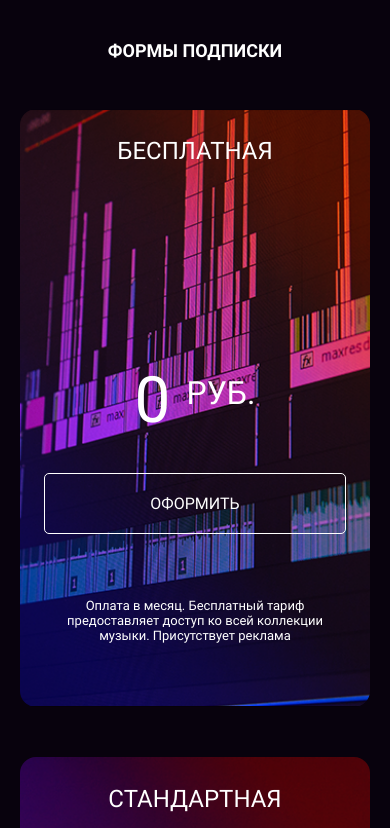
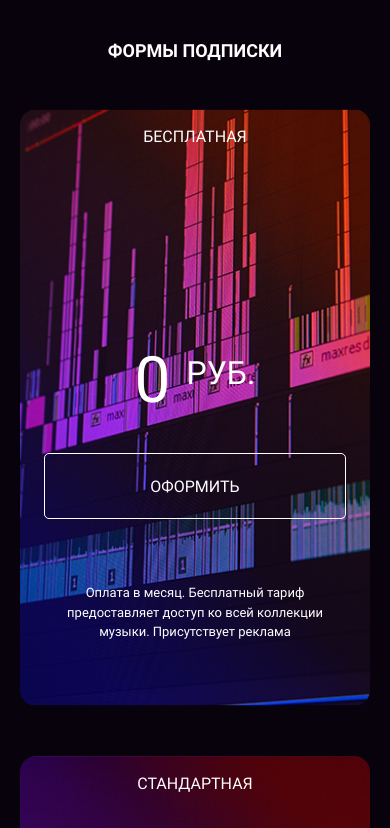
Before and after one commit to kzhvnkv/layout-designer-project-lvl2, a plain HTML site: page src/index.html in a window 390 px wide. Shown: the part 940-1768 px from the top of the page. Drawn offline with Linux system fonts and the light colour scheme.

Commit message:
fix main

```diff
--- a/src/scss/app.scss
+++ b/src/scss/app.scss
@@ -208,10 +208,6 @@
     }
 
     &-title  {
-        text-transform: uppercase;
-        font-size: 24px;
-        line-height: 36px;
-        font-weight: 400;
         margin-bottom: 200px;
     }
 
@@ -235,9 +231,12 @@
     }
 
     &-link {
+        display: flex;
         width: 100%;
         box-sizing: border-box;
-        text-align: center;
+        justify-content: center;
+        align-items: center;
+        height: 66px;
     }
 
     &-footer {
@@ -245,6 +244,7 @@
         text-align: center;
         margin-top: 64px;
         margin-bottom: 64px;
+        line-height: 1.5;
     }
 }
 
--- a/src/scss/general.scss
+++ b/src/scss/general.scss
@@ -61,8 +61,10 @@ h2 {
 }
 
 h3 {
-    font-size: 16px;
-    line-height: 1.5;
+    font-size: 24px;
+    line-height: 36px;
+    font-weight: 400;
+    text-transform: uppercase;
 }
 
 ul {
@@ -80,6 +82,11 @@ ul {
         line-height: 27px;
     }
 
+    h3 {
+        font-size: 16px;
+        line-height: 1.5;
+    }
+
     .container {
         max-width: 100%;
         padding-left: 20px;
```
Also changed, not shown: src/css/app.css, 1 other file.
